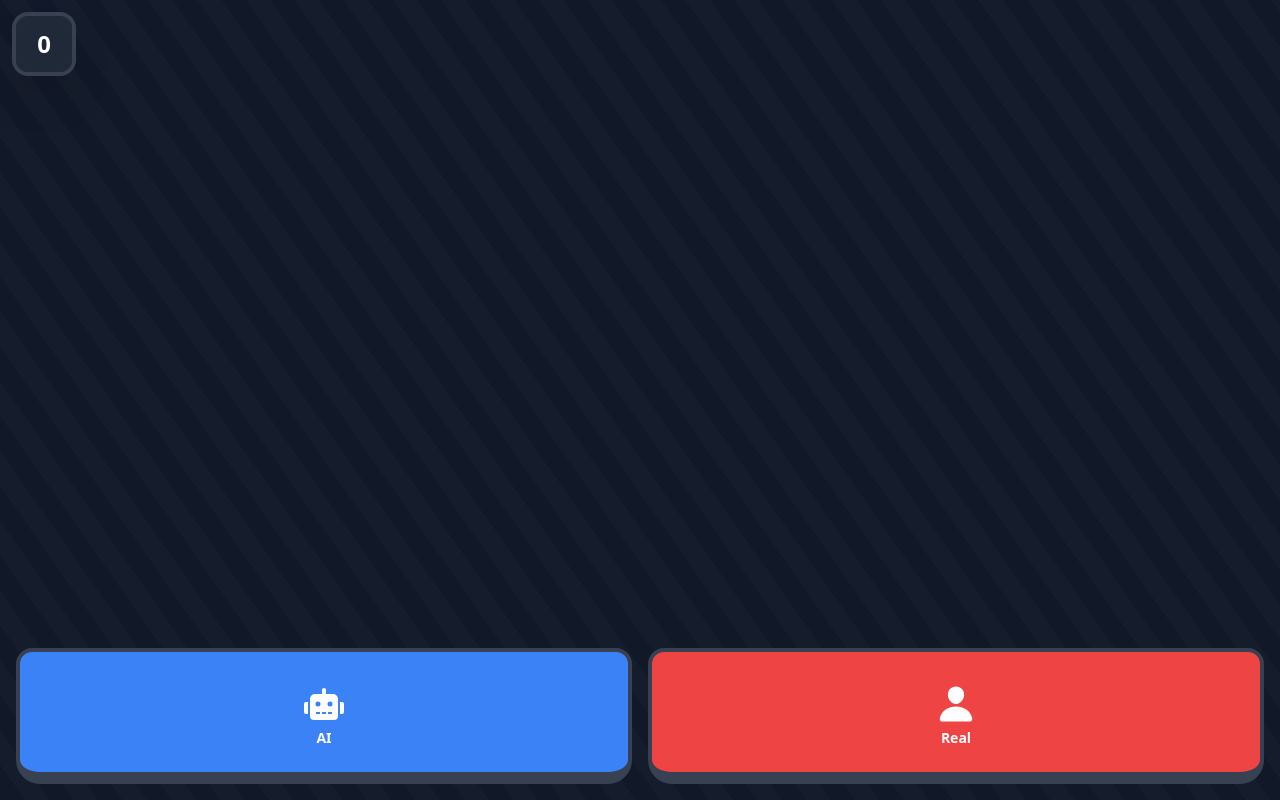
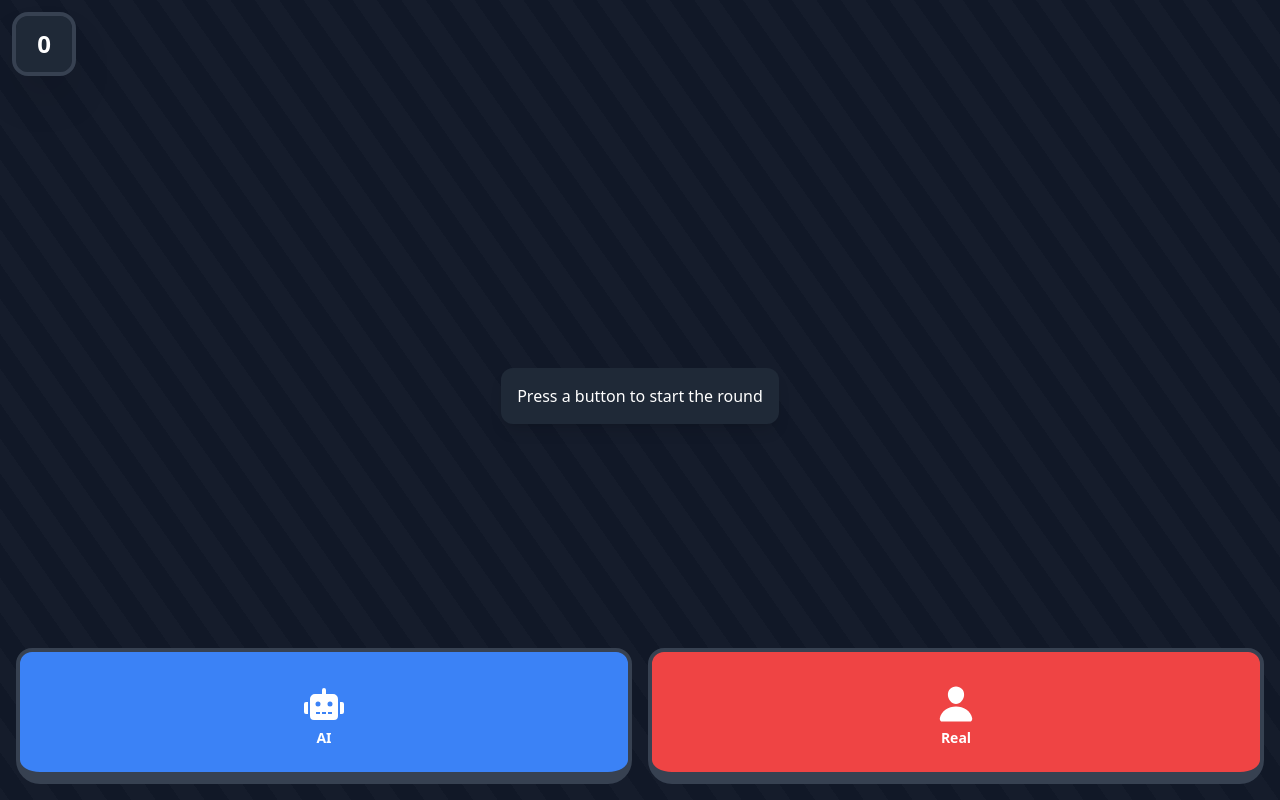
Before and after one commit to ace-lowder/ai-or-not, a React (Vite) app: page / in a window 1280 px wide. Built offline with nearby package versions, Linux system fonts and the light colour scheme.

Commit message:
Add a dialogue component

```diff
--- /dev/null
+++ b/src/components/Dialogue.tsx
@@ -0,0 +1,13 @@
+interface DialogueProps {
+  children: React.ReactNode;
+}
+
+const Dialogue: React.FC<DialogueProps> = ({ children }) => {
+  return (
+    <div className="max-w-md mx-auto bg-gray-800 text-white text-center rounded-xl p-4 m-4 shadow-lg">
+      {children}
+    </div>
+  );
+};
+
+export default Dialogue;
--- a/src/components/RoundDisplay.tsx
+++ b/src/components/RoundDisplay.tsx
@@ -1,24 +1,19 @@
-import { useEffect, useState } from 'react';
+import React, { useEffect, useState } from 'react';
 import { useComment } from '../contexts/CommentProvider';
 import { motion, AnimatePresence } from 'framer-motion';
 import CommentCard from './CommentCard';
+import Dialogue from './Dialogue';
 import { Events } from '../contexts/Events';
-
-interface Comment {
-  profilePicture: string;
-  username: string;
-  comment: string;
-  likes: number;
-  date: string;
-}
 
 const RoundDisplay: React.FC = () => {
   const { fetchedComment } = useComment();
-  const [comments, setComments] = useState<Comment[]>([]);
+  const [elements, setElements] = useState<JSX.Element[]>([
+    <Dialogue>Press a button to start the round</Dialogue>,
+  ]);
 
   useEffect(() => {
     const resetRound = () => {
-      setComments([]);
+      setElements([<Dialogue>Press a button to start the round</Dialogue>]);
     };
 
     Events.subscribe('incorrect', resetRound);
@@ -30,14 +25,17 @@ const RoundDisplay: React.FC = () => {
 
   useEffect(() => {
     if (fetchedComment) {
-      setComments(prevComments => [...prevComments, fetchedComment]);
+      setElements(prevElements => [
+        ...prevElements,
+        <CommentCard comment={fetchedComment} />,
+      ]);
     }
   }, [fetchedComment]);
 
   return (
     <motion.div className="fixed bottom-[45%] overflow-visible flex flex-col gap-8 z-10">
       <AnimatePresence initial={false}>
-        {comments.map((comment, index) => (
+        {elements.map((element, index) => (
           <motion.div
             key={index}
             layout
@@ -45,7 +43,7 @@ const RoundDisplay: React.FC = () => {
             animate={{ opacity: 1, y: 0 }}
             transition={{ duration: 0.4 }}
           >
-            <CommentCard comment={comment} />
+            {element}
           </motion.div>
         ))}
       </AnimatePresence>
--- a/src/contexts/CommentProvider.tsx
+++ b/src/contexts/CommentProvider.tsx
@@ -1,4 +1,4 @@
-import { createContext, useContext, useEffect, useState } from 'react';
+import { createContext, useContext, useState } from 'react';
 import profileTest from '../assets/profile-test.png';
 import profileAI from '../assets/profile-ai.png';
 
--- a/src/contexts/GameProvider.tsx
+++ b/src/contexts/GameProvider.tsx
@@ -1,4 +1,4 @@
-import { createContext, useContext, useEffect } from 'react';
+import { createContext, useContext } from 'react';
 import { useComment } from './CommentProvider';
 import { Events } from './Events';
 
```
